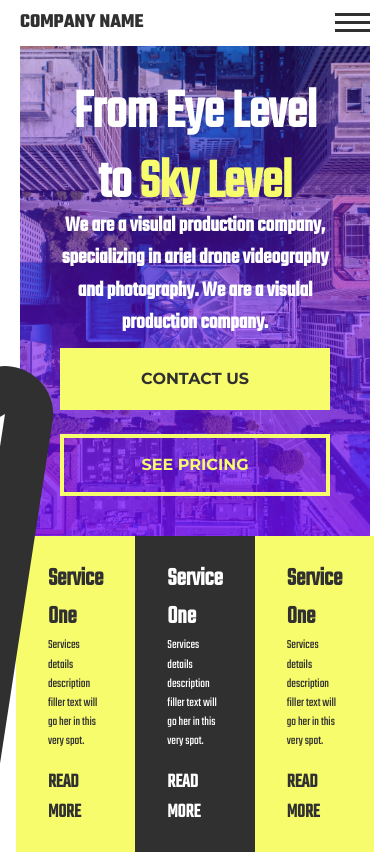
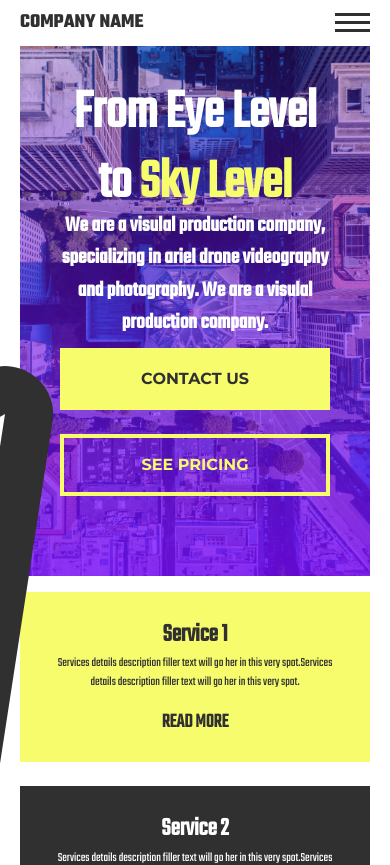
Before and after one commit to ChristianWare/templateOne, a Next.js app: page / in a window 390 px wide. Shown: the top 865 px of the page. Built offline with nearby package versions, Linux system fonts and the light colour scheme.

Commit message:
Services MQ's

```diff
--- a/src/comps/Hero.module.css
+++ b/src/comps/Hero.module.css
@@ -16,7 +16,7 @@
     position: absolute;
     height: 100%;
     width:100%;
-    background: linear-gradient(to bottom, rgb(123, 8, 255, 0.2), rgb(123, 8, 255,0.8));
+    background: linear-gradient(to bottom, rgb(123, 8, 255, 0.2), rgb(123, 8, 255, 0.8));
     /* background: linear-gradient(rgba(0,0,0,0.65), rgba(0,0,0,0.65)); */
 }
 
--- a/src/comps/Services.js
+++ b/src/comps/Services.js
@@ -1,29 +1,32 @@
 import styles from "./Services.module.css";
 function Services() {
   return (
-    <div className={styles.services}>
+    <div className={styles.servicesContainer}>
       <div className={styles.servicesBoxes}>
         <div className={styles.bx1}>
-          <h3>Service One</h3>
+          <h3>Service 1</h3>
           <p>
             Services details description filler text will go her in this very
-            spot.
+            spot.Services details description filler text will go her in this
+            very spot.
           </p>
           <h4>READ MORE</h4>
         </div>
         <div className={styles.bx1}>
-          <h3>Service One</h3>
+          <h3>Service 2</h3>
           <p>
             Services details description filler text will go her in this very
-            spot.
+            spot.Services details description filler text will go her in this
+            very spot.
           </p>
           <h4>READ MORE</h4>
         </div>
         <div className={styles.bx1}>
-          <h3>Service One</h3>
+          <h3>Service 3</h3>
           <p>
             Services details description filler text will go her in this very
-            spot.
+            spot.Services details description filler text will go her in this
+            very spot.
           </p>
           <h4>READ MORE</h4>
         </div>
--- a/src/comps/Services.module.css
+++ b/src/comps/Services.module.css
@@ -1,7 +1,10 @@
+.servicesContainer {
+    margin-bottom: 15rem;
+}
+
 .servicesBoxes {
-    padding: 0rem 15rem;
+    padding: 0rem calc(10vw - 5rem);
     margin-top: -5rem;
-    margin-bottom: 15rem;
     display: flex;
     align-items: flex-start;
     justify-content: center;
@@ -35,3 +38,27 @@
     font-size: 2.5rem;
     font-family: "TekoRegular";
 }
+
+@media screen and (max-width: 768px) {
+    .servicesContainer {
+        margin-top: 2rem;
+    }
+
+    .servicesBoxes {
+        flex-direction: column;
+        align-items: center;
+        padding: 5rem 0rem;
+        gap: 3rem;
+    }
+
+    .bx1 {
+        width: 100%;
+        display: flex;
+        flex-direction: column;
+        align-items: center;
+    }
+
+    .servicesBoxes p {
+        text-align: center;
+    }
+}
--- a/styles/globals.css
+++ b/styles/globals.css
@@ -3,7 +3,7 @@
   --accent2: #F7FC6C;
   --accent3: #A4A4A4;
   --accent4: #ffffff;
-  --accent5: rgb(123, 8, 255,0.8);
+  --accent5: rgb(123, 8, 255, 0.8);
 }
 
 @font-face {
```
